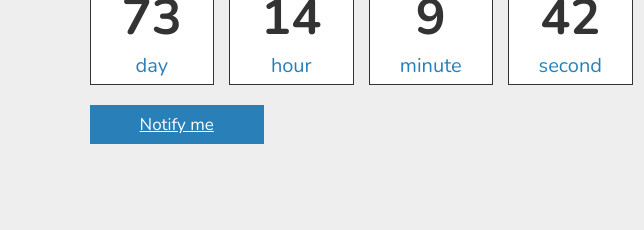
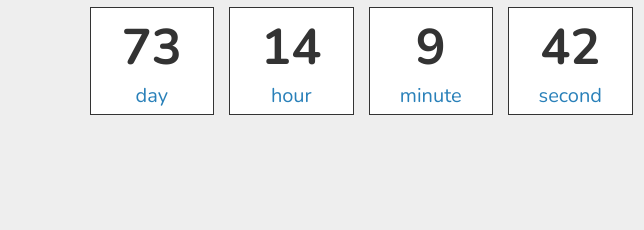
Before and after one commit to ansh3108/Linky, a plain HTML site: page index.html in a window 1280 px wide. Shown: the part 362-592 px from the top of the page, 0-644 px from the left. Drawn offline with nearby package versions, Linux system fonts and the light colour scheme.

Commit message:
Update index.html

```diff
--- a/index.html
+++ b/index.html
@@ -28,7 +28,6 @@
                     <span>second</span>
                 </div>
             </div>
-            <a href="#" class="btn">Notify me</a>
         </div>
         <div class="image">
             <img src="images/logo.svg" alt="">
```
